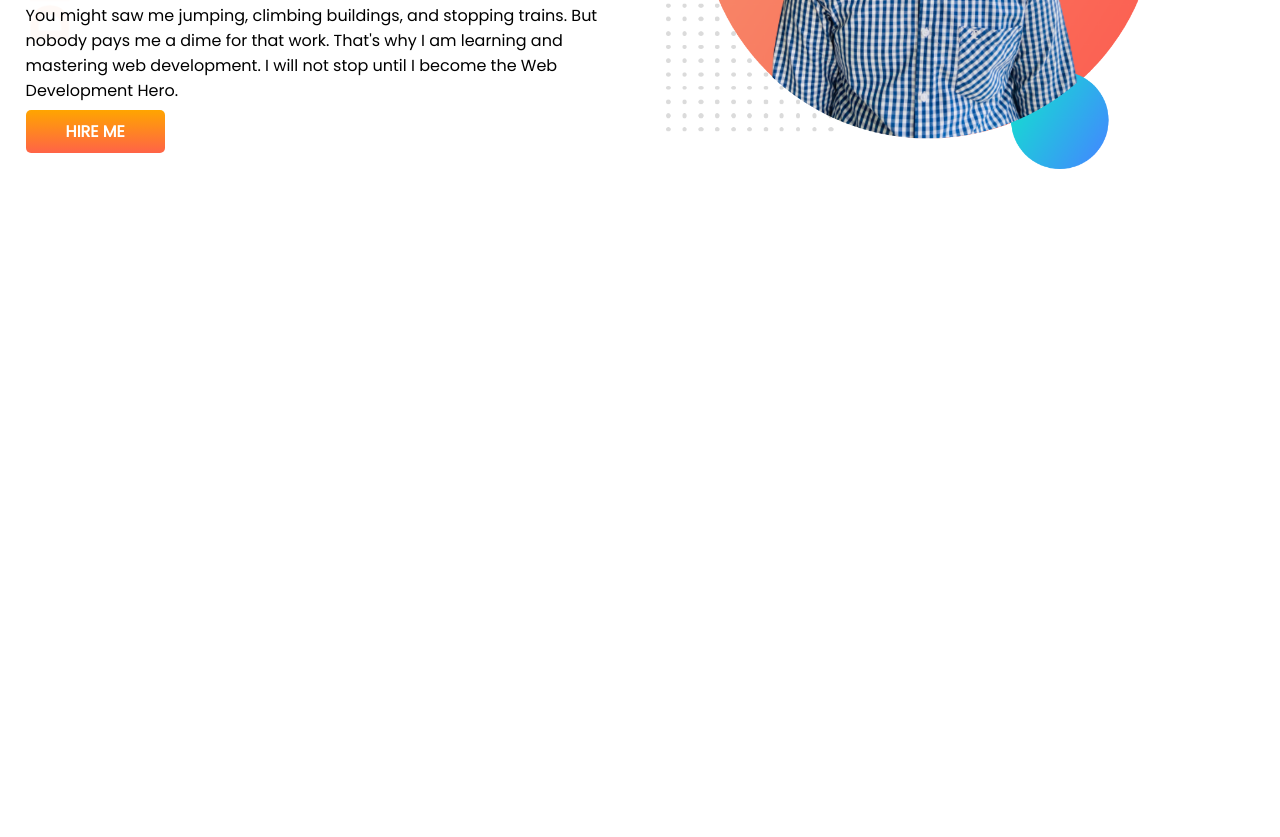
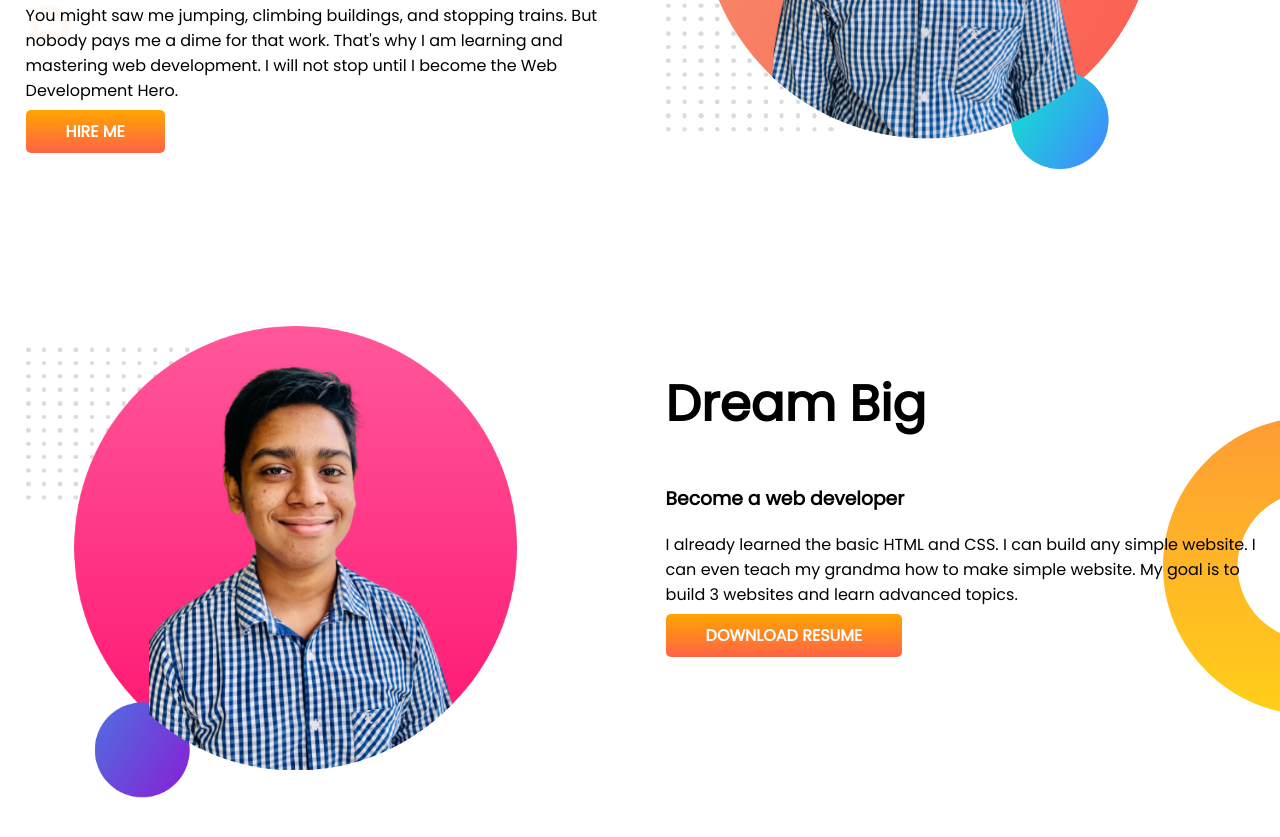
Before and after one commit to shadikmahamudsohan/developer-portfolio, a plain HTML site: page index.html in a window 1280 px wide. Shown: the part 319-1156 px from the top of the page. Before the commit the page ends 800 px from the top, so only its background shows below. Drawn offline with Linux system fonts and the light colour scheme.

Commit message:
dream section added

```diff
--- a/index.html
+++ b/index.html
@@ -28,7 +28,21 @@
             <a class="link-button" href="#linked-in">HIRE ME</a>
         </div>
         <div class="half-width">
-            <img src="images/shadikmahamud.png" alt="my image">
+            <img src="images/shadikmahamud.png" alt="my first image">
+        </div>
+    </section>
+    <section class="dream-big">
+        <div class="half-width">
+            <img src="images/shadikmahamud2.png" alt="my secon image">
+        </div>
+        <div class="half-width">
+            <h1>Dream Big</h1>
+            <h3>Become a web developer</h3>
+            <p>I already learned the basic HTML and CSS. I can build any simple website. I can even teach my grandma how
+                to
+                make simple website. My goal is to build 3 websites and learn advanced topics.
+            </p>
+            <a class="link-button" href="#linked-in">DOWNLOAD RESUME</a>
         </div>
     </section>
 </body>
--- a/style.css
+++ b/style.css
@@ -10,6 +10,7 @@ h1 {
 }
 section {
     display: flex;
+    margin-bottom: 150px;
 }
 .half-width {
     width: 50%;
@@ -30,3 +31,8 @@ section {
     background-image: url(images/top-banner.png);
     background-repeat: no-repeat;
 }
+.dream-big {
+    background-image: url(images/dream-bg.png);
+    background-repeat: no-repeat;
+    background-position: right;
+}
```
Also changed, not shown: images/shadikmahamud2.png (added), 4 other files.
